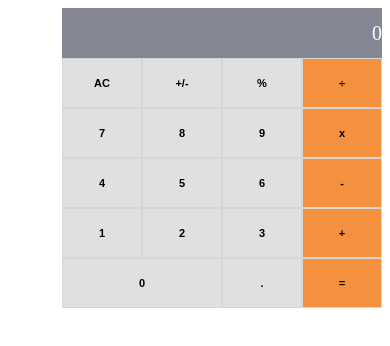
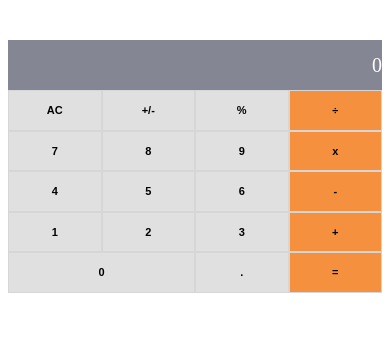
Before and after one commit to wassimchakib/Math-magician, a React (Create React App) app: page / in a window 390 px wide. Shown: the top 346 px of the page. Built offline with nearby package versions, Linux system fonts and the light colour scheme.

Commit message:
Fix styling

```diff
--- a/src/App.css
+++ b/src/App.css
@@ -10,16 +10,29 @@ button:hover {
   background-color: #d6d6d6;
 }
 
-.calculator {
-  display: grid;
-  grid-template-columns: repeat(4, 80px);
-  grid-template-rows: repeat(6, 50px);
-  justify-content: end;
+.App {
+  display: flex;
+  justify-content: flex-end;
+  padding: 2rem;
 }
 
-.result {
-  grid-area: 1/1/1/5;
+.calculator__container {
+  width: 50%;
+  height: 50vh;
+}
+
+.calculator__btns {
+  display: grid;
+  grid-template-columns: repeat(4, minmax(20px, 1fr));
+  grid-template-rows: repeat(5, minmax(10px, 1fr));
+  width: 100%;
+  height: 80%;
+}
+
+.calculator__result {
   color: #fff;
+  height: 50px;
+  width: 100%;
   background-color: #858694;
   justify-content: flex-end;
   font-size: 20px;
@@ -42,5 +55,16 @@ button:hover {
 }
 
 .zero-btn {
-  grid-area: 6/1/6/3;
+  grid-area: 5/1/6/3;
 }
+
+@media screen and (max-width: 720px) {
+  .App {
+    padding: 2rem 0;
+  }
+
+  .calculator__container {
+    width: 100%;
+    height: 30vh;
+  }
+}
--- a/src/components/Btn.js
+++ /dev/null
@@ -1,39 +0,0 @@
-/* eslint-disable react/prefer-stateless-function */
-
-import React, { Component } from 'react';
-import PropTypes from 'prop-types';
-
-class Btn extends Component {
-  constructor(props) {
-    super(props);
-    this.handleClick = this.handleClick.bind(this);
-  }
-
-  handleClick() {
-    const { value, onClick } = this.props;
-    onClick(value);
-  }
-
-  render() {
-    const { value, className, onClick } = this.props;
-    return (
-      <button type="button" className={`${className}`} onClick={onClick}>
-        {value}
-      </button>
-    );
-  }
-}
-
-Btn.defaultProps = {
-  value: 0,
-  className: '',
-  onClick: () => {},
-};
-
-Btn.propTypes = {
-  value: PropTypes.string,
-  className: PropTypes.string,
-  onClick: PropTypes.func,
-};
-
-export default Btn;
--- /dev/null
+++ b/src/components/BtnContainer.js
@@ -0,0 +1,56 @@
+/* eslint-disable react/prefer-stateless-function */
+
+import React, { Component } from 'react';
+import PropTypes from 'prop-types';
+
+class BtnContainer extends Component {
+  obj = [
+    { value: 'AC', className: 'left-btns' },
+    { value: '+/-', className: 'left-btns' },
+    { value: '%', className: 'left-btns' },
+    { value: '÷', className: 'right-btns' },
+    { value: '7', className: 'left-btns' },
+    { value: '8', className: 'left-btns' },
+    { value: '9', className: 'left-btns' },
+    { value: 'x', className: 'right-btns' },
+    { value: '4', className: 'left-btns' },
+    { value: '5', className: 'left-btns' },
+    { value: '6', className: 'left-btns' },
+    { value: '-', className: 'right-btns' },
+    { value: '1', className: 'left-btns' },
+    { value: '2', className: 'left-btns' },
+    { value: '3', className: 'left-btns' },
+    { value: '+', className: 'right-btns' },
+    { value: '0', className: 'left-btns zero-btn' },
+    { value: '.', className: 'left-btns' },
+    { value: '=', className: 'right-btns' },
+  ];
+
+  render() {
+    const { handleClick } = this.props;
+    return (
+      <div className="calculator__btns">
+        {this.obj.map((object) => (
+          <button
+            key={object.value}
+            type="button"
+            className={`${object.className}`}
+            onClick={handleClick}
+          >
+            {object.value}
+          </button>
+        ))}
+      </div>
+    );
+  }
+}
+
+BtnContainer.defaultProps = {
+  handleClick: () => {},
+};
+
+BtnContainer.propTypes = {
+  handleClick: PropTypes.func,
+};
+
+export default BtnContainer;
--- a/src/components/Calculator.js
+++ b/src/components/Calculator.js
@@ -1,6 +1,6 @@
 import React, { useState } from 'react';
 import calculate from '../logic/calculate';
-import Btn from './Btn';
+import BtnContainer from './BtnContainer';
 import Display from './Display';
 
 const Calculator = () => {
@@ -15,27 +15,9 @@ const Calculator = () => {
   };
 
   return (
-    <div className="calculator">
-      <Display className="result" result={item.next || item.operation || item.total || '0'} />
-      <Btn value="AC" className="left-btns" onClick={handleClick} />
-      <Btn value="+/-" className="left-btns" onClick={handleClick} />
-      <Btn value="%" className="left-btns" onClick={handleClick} />
-      <Btn value="÷" className="right-btns" onClick={handleClick} />
-      <Btn value="7" className="left-btns" onClick={handleClick} />
-      <Btn value="8" className="left-btns" onClick={handleClick} />
-      <Btn value="9" className="left-btns" onClick={handleClick} />
-      <Btn value="x" className="right-btns" onClick={handleClick} />
-      <Btn value="4" className="left-btns" onClick={handleClick} />
-      <Btn value="5" className="left-btns" onClick={handleClick} />
-      <Btn value="6" className="left-btns" onClick={handleClick} />
-      <Btn value="-" className="right-btns" onClick={handleClick} />
-      <Btn value="1" className="left-btns" onClick={handleClick} />
-      <Btn value="2" className="left-btns" onClick={handleClick} />
-      <Btn value="3" className="left-btns" onClick={handleClick} />
-      <Btn value="+" className="right-btns" onClick={handleClick} />
-      <Btn value="0" className="left-btns zero-btn" onClick={handleClick} />
-      <Btn value="." className="left-btns" onClick={handleClick} />
-      <Btn value="=" className="right-btns" onClick={handleClick} />
+    <div className="calculator__container">
+      <Display className="calculator__result" result={item.next || item.operation || item.total || '0'} />
+      <BtnContainer handleClick={handleClick} />
     </div>
   );
 };
```
